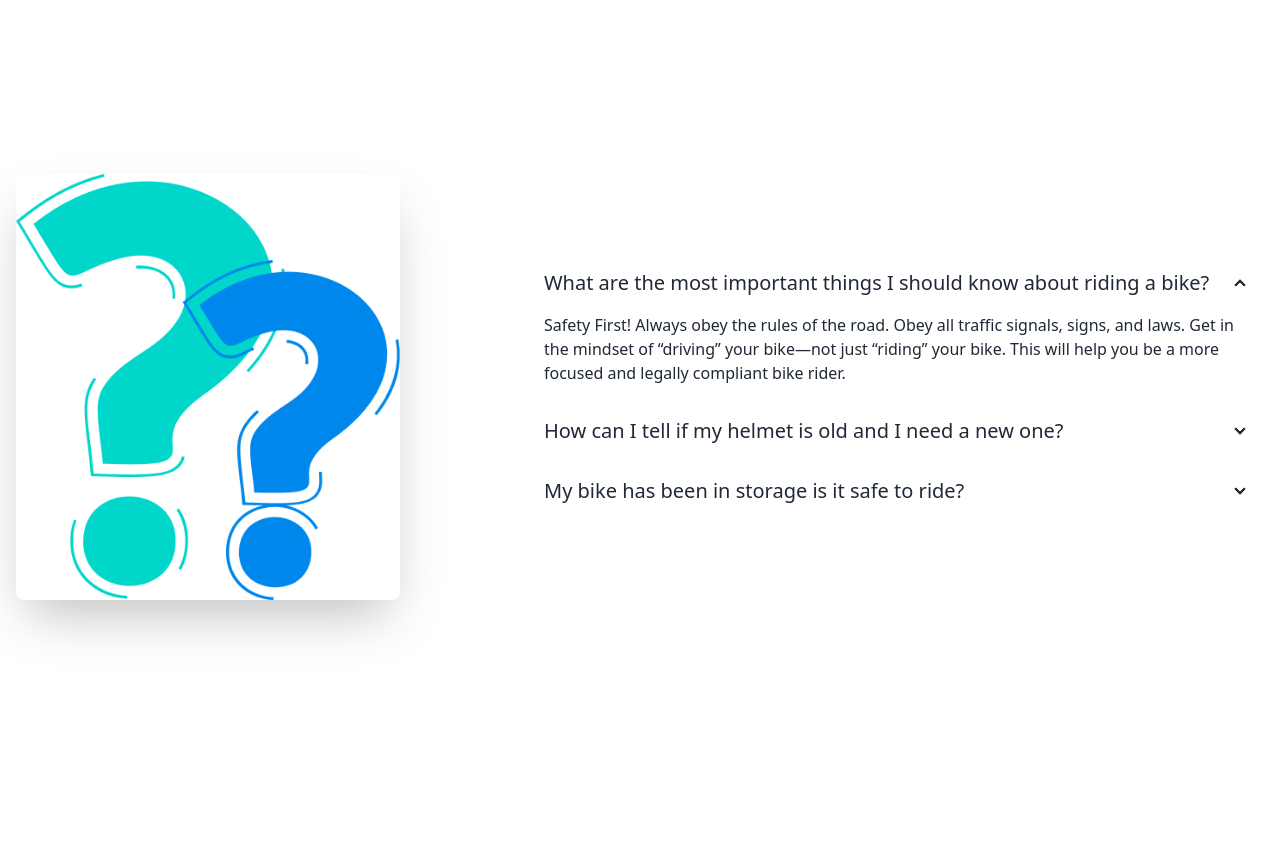
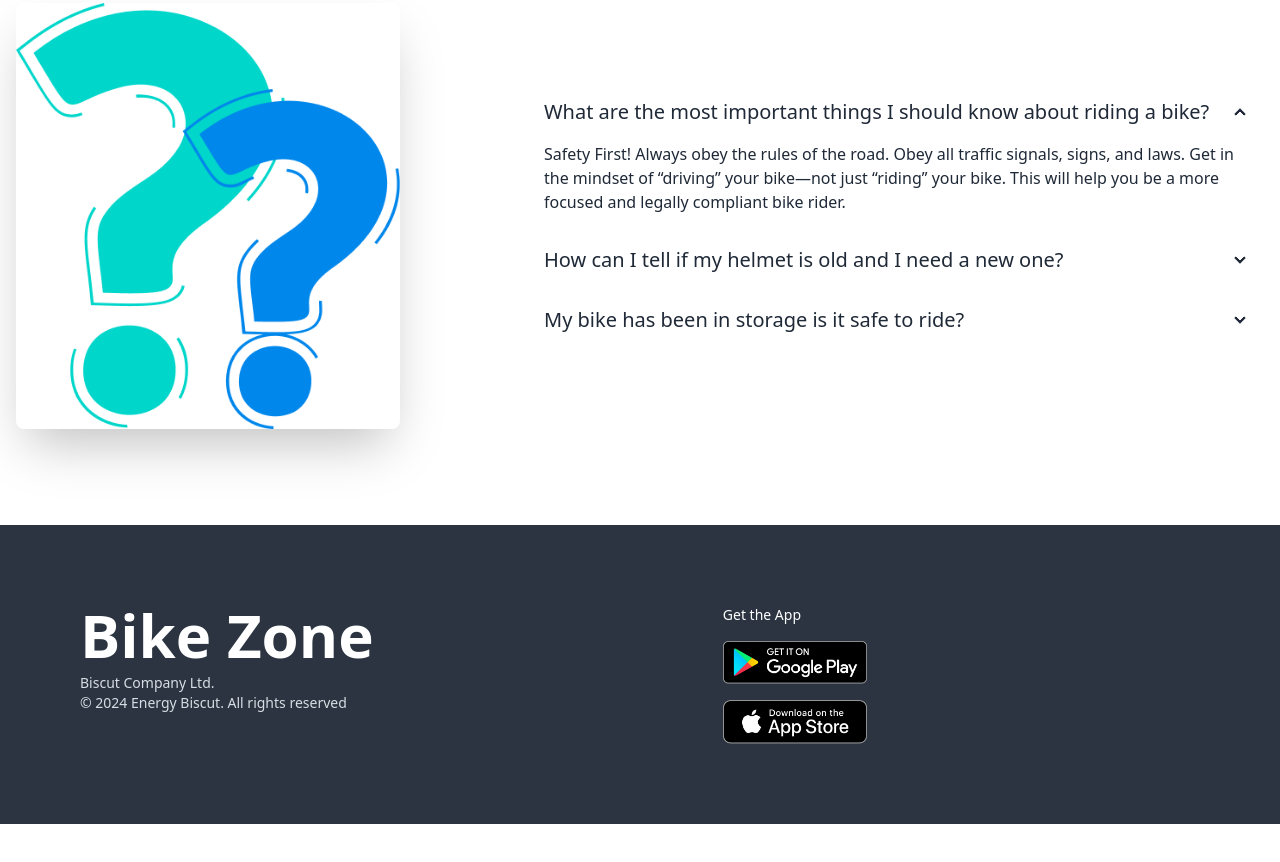
Before and after one commit to tanvir244/Biker-Zone-Project, a plain HTML site: page index.html in a window 1280 px wide. Shown: the part 2241-3103 px from the top of the page. After the commit the page ends 3065 px from the top, so only its background shows below. Drawn offline with nearby package versions, Linux system fonts and the light colour scheme.

Commit message:
through making the footer section full project completed

```diff
--- a/index.html
+++ b/index.html
@@ -281,7 +281,7 @@
         <!-- FAQ Section -->
         <section class="py-20">
             <h3 class="text-4xl md:text-5xl font-semibold text-center mb-14">Frequently Asked <span class="text-bike-primary">Questions</span></h3>
-            <div class="hero min-h-screen ">
+            <div class="hero">
                 <div class="hero-content w-11/12 md:w-11/12 lg:w-full flex-col lg:gap-32 lg:flex-row">
                   <img src="resources/images/others/faq.png" class="mb-8 lg:mb-0 w-full lg:max-w-sm rounded-lg shadow-2xl" />
                   <div>
@@ -324,8 +324,19 @@
     </main>
 
     <!-- footer -->
-    <footer></footer>
-
+    <footer class="footer p-10 md:p-20 bg-neutral text-neutral-content">
+        <aside>
+          <h2 class="text-6xl font-bold text-white">Bike Zone</h2>
+          <p>Biscut Company Ltd.<br/>© 2024 Energy Biscut. All rights reserved</p>
+        </aside>
+        <nav>
+          <div class="grid grid-cols-1 gap-4">
+            <h5 class="text-white">Get the App</h5>
+            <a><img class="w-36" src="resources/images/others/android.png" alt=""></a>
+            <a><img class="w-36" src="resources/images/others/ios.png" alt=""></a>
+          </div>
+        </nav>
+      </footer>
 </body>
 
 </html>
```
